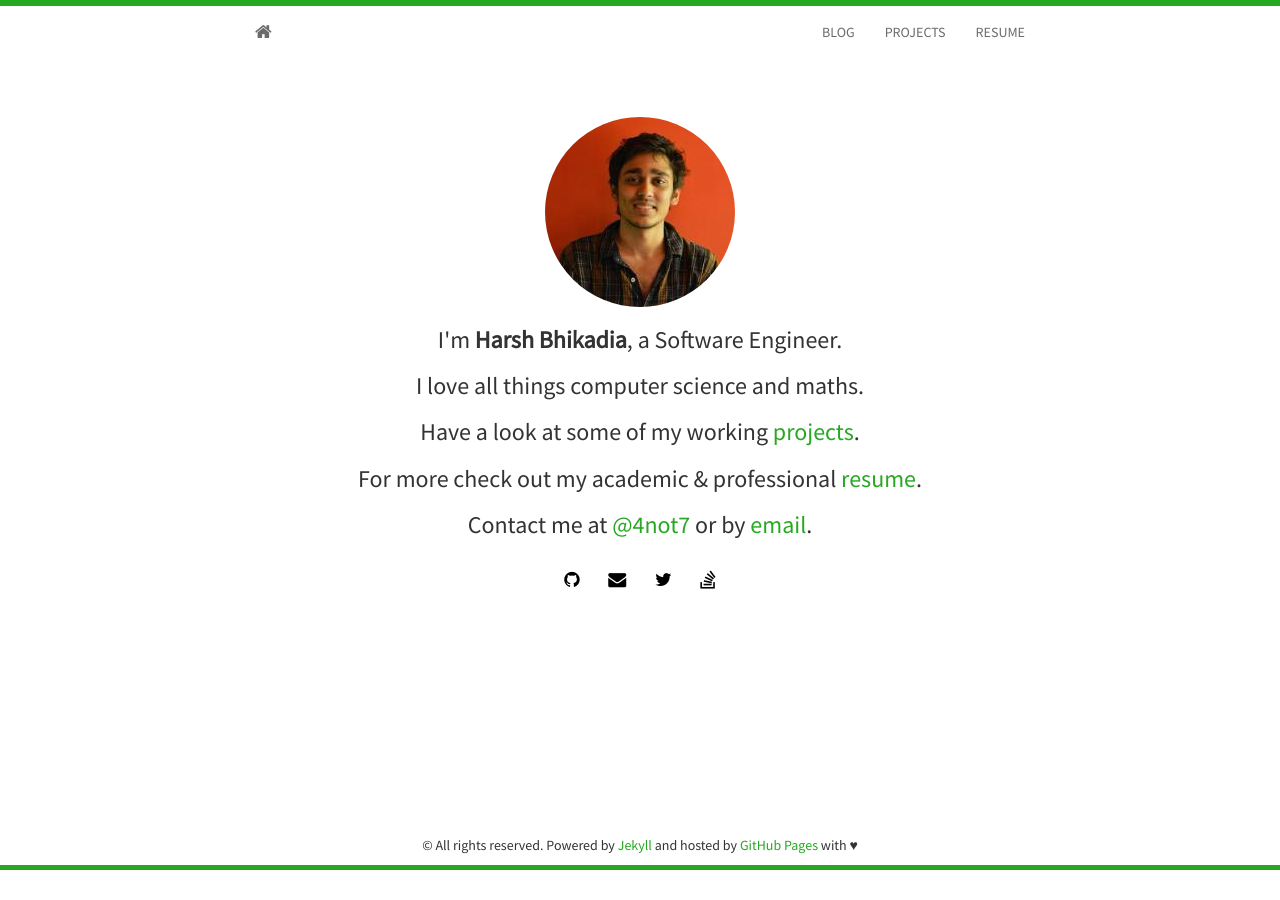
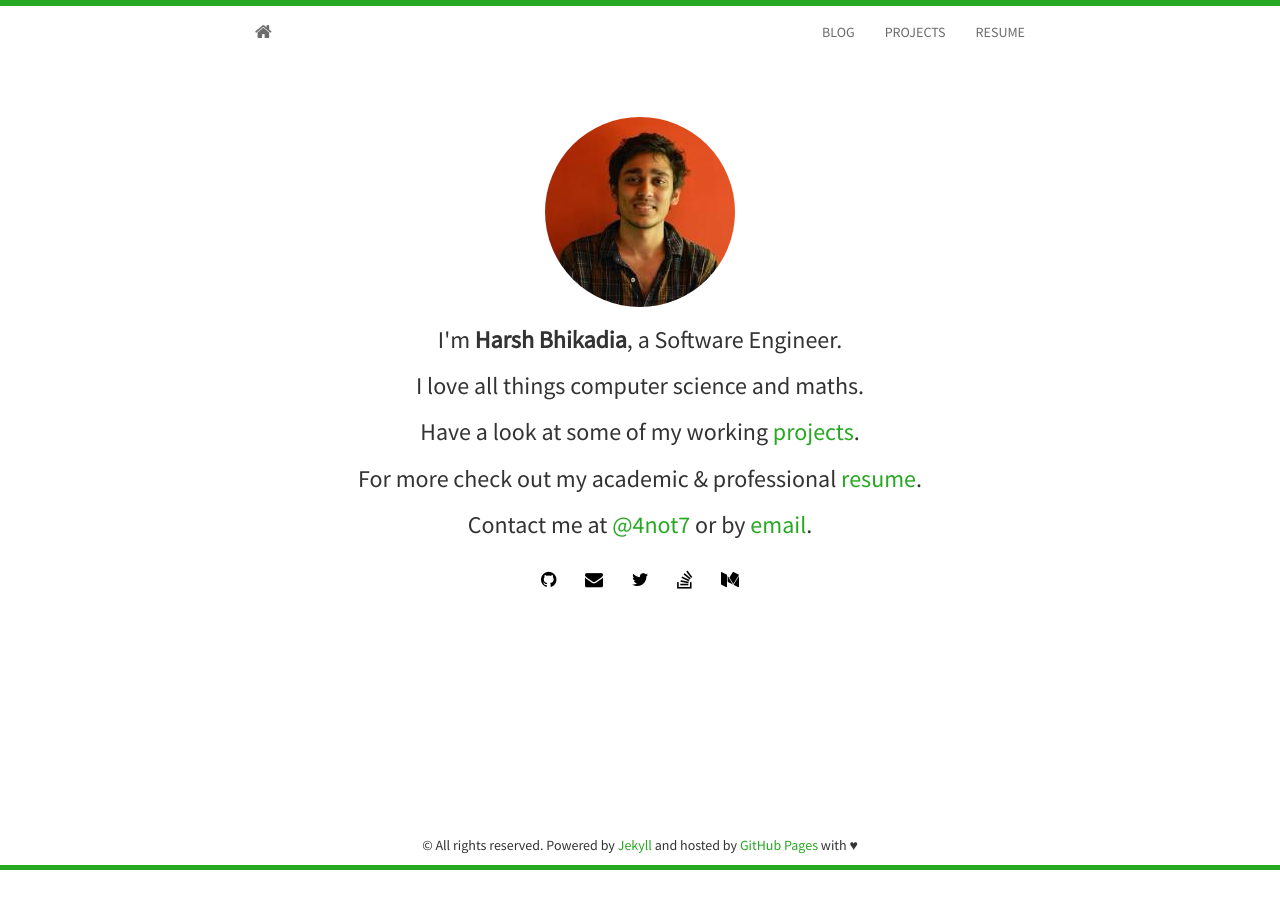
Before and after one commit to gauravsinghbisen/gauravsinghbisen.github.io, a Jekyll site: the page built from index.html, in a window 1280 px wide. Built offline with Jekyll 4.4.1, drawn with Linux system fonts in a browser that asks for light colours; nearby versions of some CDN libraries; Markdown is read by kramdown in place of the engine named in the settings; the list of posts is cut into pages by our own code.

Commit message:
added medium as blog, updated font-awsome version

```diff
--- a/_config.yml
+++ b/_config.yml
@@ -22,6 +22,7 @@
 twitter: 4not7
 #linkedin: username
 stackoverflow: users/2554745/harsh-bhikadia   #e.g: users/2735833/proton1h1
+medium: daadu
 #Comment out if you don't want disqus
 #disqus: username
 google_analytics: UA-71475870-2
--- a/_includes/header.html
+++ b/_includes/header.html
@@ -5,7 +5,13 @@
     </div>
     <div id="navbar">
       <ul class="nav navbar-nav navbar-right">
-        <li><a href="{{ site.baseurl }}/blog.html">BLOG</a></li>
+        <li><a href="
+          {% if site.medium %}
+          https://medium.com/@{{ site.medium }}
+          {% else %}
+          {{ site.baseurl }}/blog.html
+          {% endif %}
+          ">BLOG</a></li>
         <li><a href="{{ site.baseurl }}/projects.html">PROJECTS</a></li>
         <li><a href="http://bhikadia.com/resume" target="_blank">RESUME</a></li>
       </ul>
--- a/_includes/social.html
+++ b/_includes/social.html
@@ -16,5 +16,8 @@
     {% if site.stackoverflow %}
 	  <a href="http://stackoverflow.com/{{ site.stackoverflow }}"><i class="fa fa-stack-overflow"></i></a>
     {% endif %}
+		{% if site.medium %}
+		<a href="https://medium.com/@{{ site.medium }}"><i class="fa fa-medium"></i></a>
+		{% endif %}
 	</h4>
 </div>
--- a/_layouts/layout.html
+++ b/_layouts/layout.html
@@ -29,7 +29,7 @@
 	<!-- Custom styles for this template -->
     <link rel="stylesheet" type="text/css" href="{{ site.baseurl }}/static/css/main.css" />
 	<link rel="stylesheet" type="text/css" href="http://fonts.googleapis.com/css?family=Source+Sans+Pro:200,400,200bold,400old" />
-	<link rel="stylesheet" type="text/css" href="https://maxcdn.bootstrapcdn.com/font-awesome/4.4.0/css/font-awesome.min.css" />
+  <link rel="stylesheet" href="https://maxcdn.bootstrapcdn.com/font-awesome/4.5.0/css/font-awesome.min.css">
   <link rel="stylesheet" type="text/css" href="{{ site.baseurl }}/static/css/syntax.css" />
 
     <!-- Google Analytics -->
```
